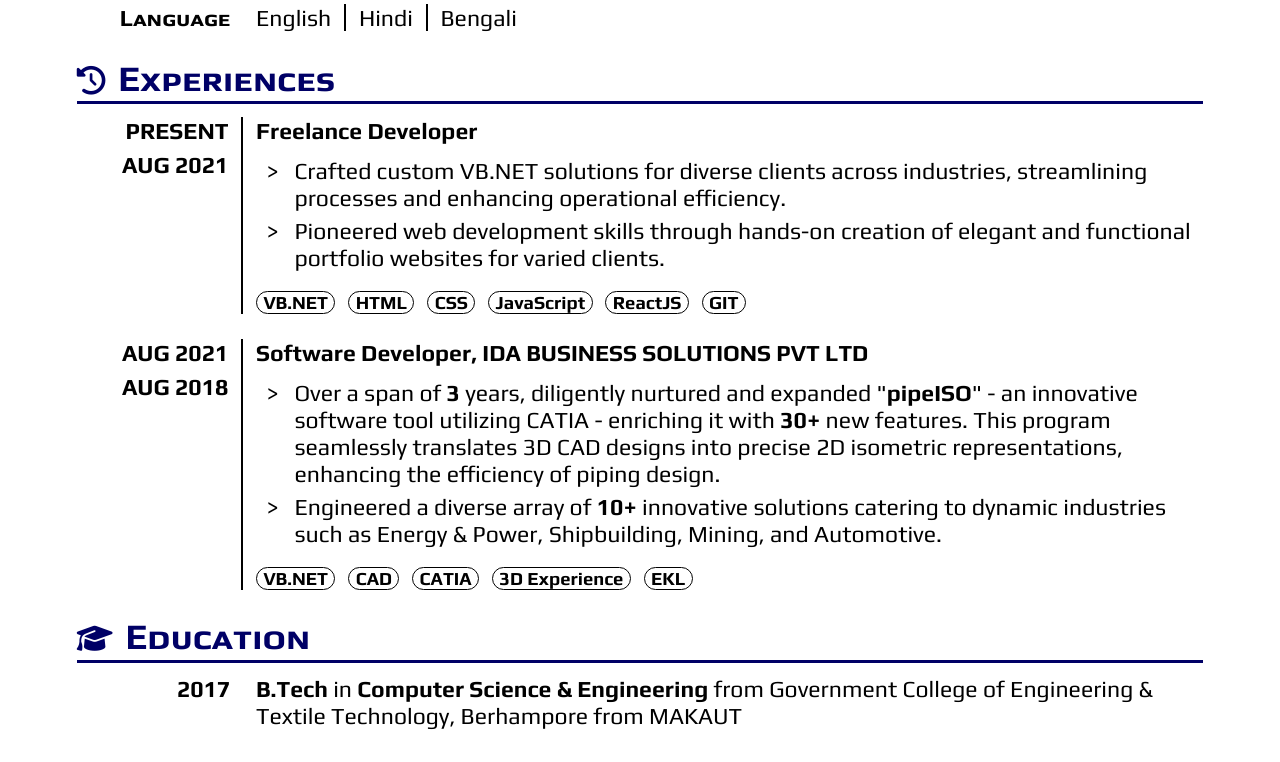
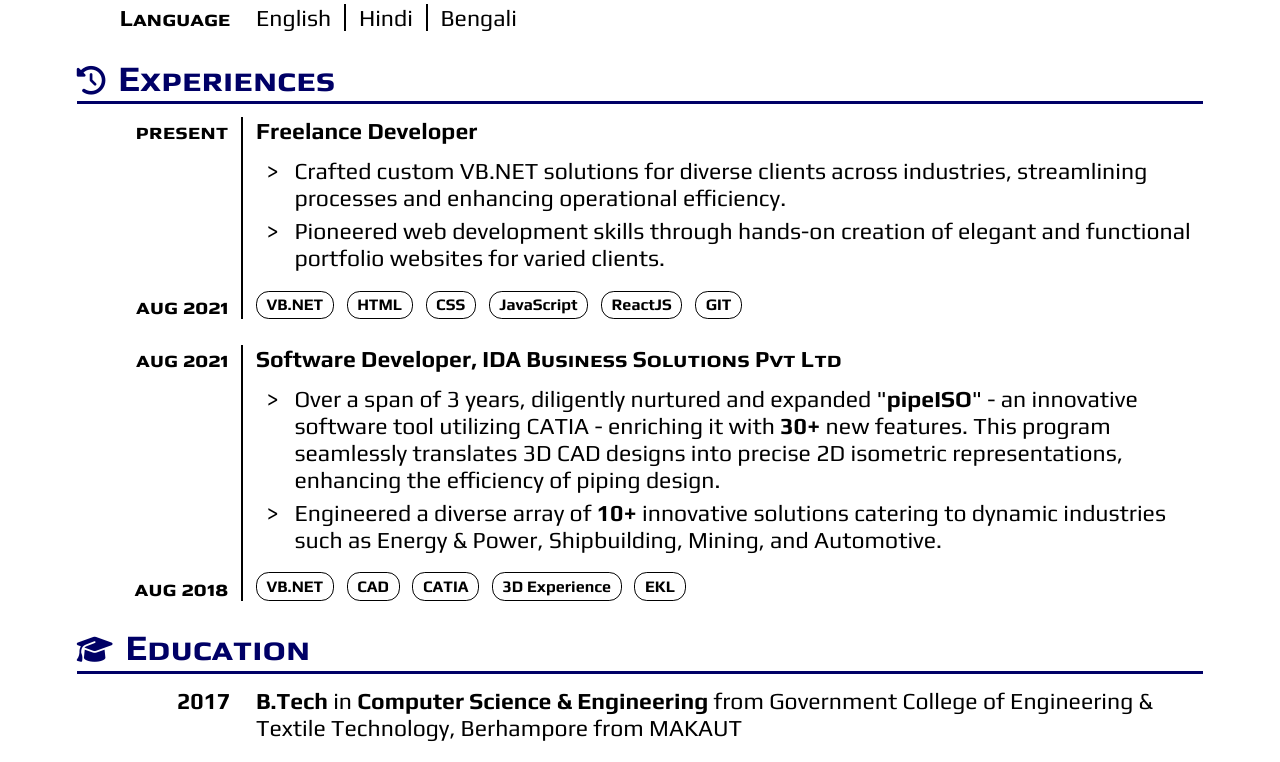
Before and after one commit to AbhishekBiswasGitHub/resume, a React (Vite) app: page / in a window 1280 px wide. Shown: the part 603-1365 px from the top of the page. Built offline with nearby package versions, Linux system fonts and the light colour scheme.

Commit message:
Fix: Experiences style

```diff
--- a/src/components/main/components/experiences/components/Period.css
+++ b/src/components/main/components/experiences/components/Period.css
@@ -1,7 +1,7 @@
 .experience-period {
   display: flex;
   flex-direction: column;
-  gap: clamp(0.18rem, 0.5vw, 0.96rem);
+  justify-content: space-between;
 
   flex-shrink: 0;
   width: clamp(4.68rem, 13vw, 24.96rem);
@@ -13,6 +13,6 @@
 
   font-size: var(--font-size-content);
   font-weight: bold;
+  font-variant: small-caps;
   text-align: right;
-  text-transform: uppercase;
 }
--- a/src/components/main/components/experiences/components/Technology.css
+++ b/src/components/main/components/experiences/components/Technology.css
@@ -1,11 +1,12 @@
 .technology {
-  padding: 0 clamp(0.18rem, 0.5vw, 0.96rem);
+  padding: clamp(0.1rem, 0.3vw, 0.576rem)
+    clamp(0.27rem, 0.75vw, 1.44rem);
 
   border: clamp(0.1rem, 0.1vw, 0.192rem) solid
     var(--color-text-content);
   border-radius: clamp(0.36rem, 1vw, 1.92rem);
 
-  font-size: calc(var(--font-size-content) * 0.8);
+  font-size: calc(var(--font-size-content) * 0.7);
   font-weight: 900;
 }
 
--- a/src/components/main/components/experiences/components/Title.css
+++ b/src/components/main/components/experiences/components/Title.css
@@ -6,5 +6,6 @@
 .employer {
   color: inherit;
 
+  font-variant: small-caps;
   text-decoration: none;
 }
--- a/src/data/data.json
+++ b/src/data/data.json
@@ -106,7 +106,7 @@
       {
         "role": "Software Developer",
         "employer": {
-          "name": "IDA BUSINESS SOLUTIONS PVT LTD",
+          "name": "IDA Business Solutions Pvt Ltd",
           "url": "https://idasolutions.in/"
         },
         "period": {
@@ -122,7 +122,7 @@
                 "url": "http://idasolutions.in/pipeISO.html"
               }
             ],
-            "bold": ["3", "30+"]
+            "bold": ["30+"]
           },
           {
             "content": "Engineered a diverse array of 10+ innovative solutions catering to dynamic industries such as Energy & Power, Shipbuilding, Mining, and Automotive.",
```
